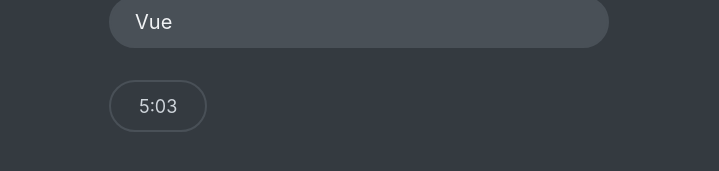
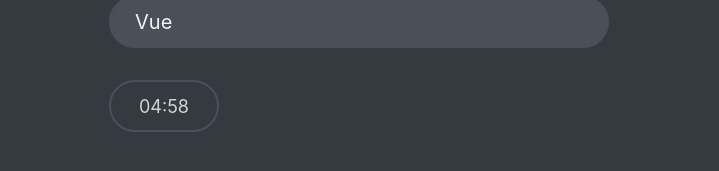
Before and after one commit to MinaRomany53/ReactJS-Tasks, a React (Create React App) app in the folder react-quiz/: page / in a window 1280 px wide. Both pictures are taken after a click on the button "Let's start". Shown: the part 569-740 px from the top of the page, without its empty margins (281-1000 px from the left). Built offline with nearby package versions, Linux system fonts and the light colour scheme.

Commit message:
Create Timer Component - Last Feature 😁

```diff
--- a/react-quiz/src/components/App.js
+++ b/react-quiz/src/components/App.js
@@ -17,6 +17,7 @@
   selectedAnswer: null,
   points: 0,
   isFinished: false,
+  timeLeft: 5 * 60,
 };
 
 const reducer = (state, action) => {
@@ -48,6 +49,17 @@
       };
     case "RESTART_QUIZ":
       return { ...initialState, questions: state.questions };
+    case "SET_TIME_LEFT":
+      if (state.timeLeft === 0) {
+        return {
+          ...state,
+          isFinished: true,
+          isStarted: false,
+          currentQuestion: 0,
+          selectedAnswer: null,
+        };
+      }
+      return { ...state, timeLeft: state.timeLeft - 1 };
     default:
       return new Error("No matching action type");
   }
@@ -91,6 +103,7 @@
               selectedAnswer={state.selectedAnswer}
               noQuestions={noQuestions}
               currentQuestion={state.currentQuestion}
+              timeLeft={state.timeLeft}
               dispatch={dispatch}
             />
           </>
--- a/react-quiz/src/components/Footer.js
+++ b/react-quiz/src/components/Footer.js
@@ -1,12 +1,15 @@
+import Timer from "./Timer";
+
 export default function Footer({
   selectedAnswer,
   noQuestions,
   currentQuestion,
+  timeLeft,
   dispatch,
 }) {
   return (
     <footer>
-      <div className="timer">5:03</div>
+      <Timer timeLeft={timeLeft} dispatch={dispatch} />
       {selectedAnswer !== null && currentQuestion + 1 === noQuestions ? (
         <button
           className="btn btn-ui"
--- /dev/null
+++ b/react-quiz/src/components/Timer.js
@@ -0,0 +1,20 @@
+import { useEffect } from "react";
+
+export default function Timer({ timeLeft, dispatch }) {
+  useEffect(() => {
+    const interval = setInterval(() => {
+      dispatch({ type: "SET_TIME_LEFT" });
+    }, 1000);
+
+    return () => clearInterval(interval);
+  }, [dispatch]);
+
+  const minutes = Math.floor(timeLeft / 60);
+  const seconds = timeLeft % 60;
+
+  return (
+    <div className="timer">{`${minutes < 10 && "0"}${minutes}:${
+      seconds < 10 ? `0${seconds}` : seconds
+    }`}</div>
+  );
+}
--- a/react-quiz/src/index.css
+++ b/react-quiz/src/index.css
@@ -187,23 +187,6 @@
   margin-right: 4px;
 }
 
-.highscore {
-  font-size: 1.8rem;
-  text-align: center;
-  margin-bottom: 4.8rem;
-}
-
-.loader-container {
-  display: flex;
-  flex-direction: column;
-  align-items: center;
-  margin-top: 4rem;
-  gap: 1.6rem;
-
-  color: var(--color-medium);
-  font-size: 1.4rem;
-}
-
 .timer {
   float: left;
   font-size: 1.8rem;
@@ -213,8 +196,19 @@
   border-radius: 100px;
 }
 
+/* .loader-container {
+  display: flex;
+  flex-direction: column;
+  align-items: center;
+  margin-top: 4rem;
+  gap: 1.6rem;
+
+  color: var(--color-medium);
+  font-size: 1.4rem;
+} */
+
 /* CREDIT: https://dev.to/afif/i-made-100-css-loaders-for-your-next-project-4eje */
-.loader {
+/* .loader {
   width: 50px;
   height: 24px;
   background: radial-gradient(circle closest-side, currentColor 90%, #0000) 0%
@@ -239,21 +233,4 @@
   80% {
     background-position: 0% 50%, 50% 50%, 100% 100%;
   }
-}
-
-/* ********** */
-/* First counter example */
-.counter {
-  display: flex;
-  flex-direction: column;
-  align-items: center;
-  gap: 1rem;
-  font-size: 2rem;
-  font-weight: bold;
-  margin: 6rem;
-}
-
-.counter * {
-  font-size: inherit;
-  padding: 0.8rem;
-}
+} */
```
